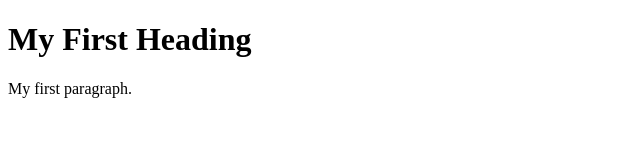
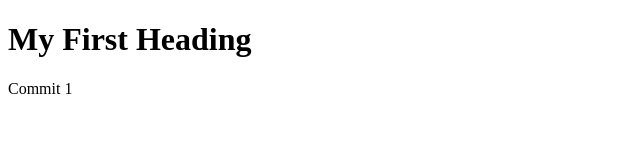
Before and after one commit to xzhang201/ProjectA, a plain HTML site: page index.html in a window 1280 px wide. Shown: the full height of the page, 0-640 px from the left. Drawn offline with Linux system fonts and the light colour scheme.

Commit message:
commit 1

```diff
--- a/index.html
+++ b/index.html
@@ -3,7 +3,7 @@
 <body>
 
 <h1>My First Heading</h1>
-<p>My first paragraph.</p>
+<p>Commit 1</p>
 
 </body>
 </html>
```
